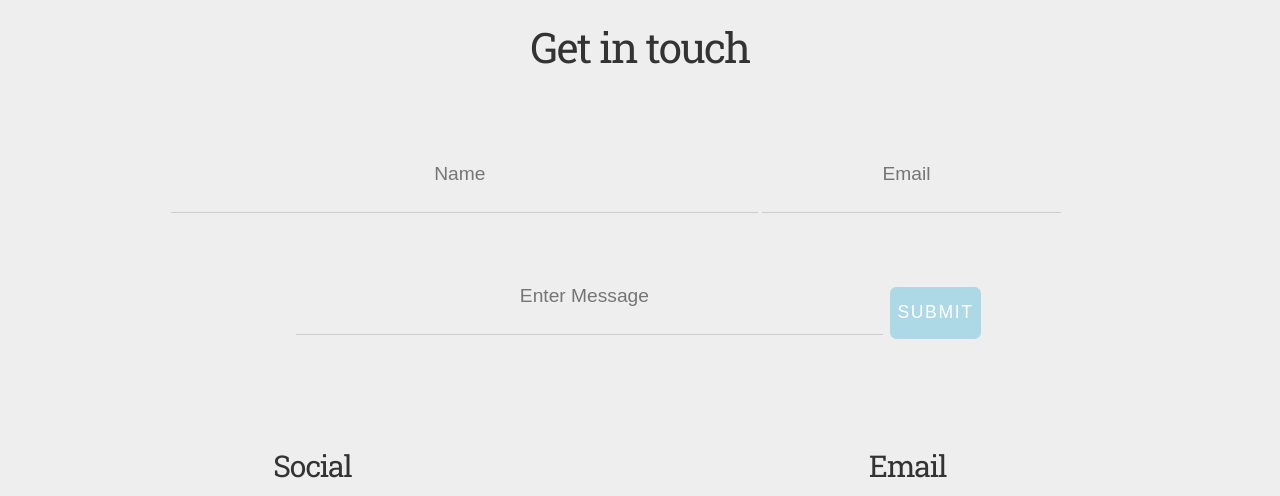
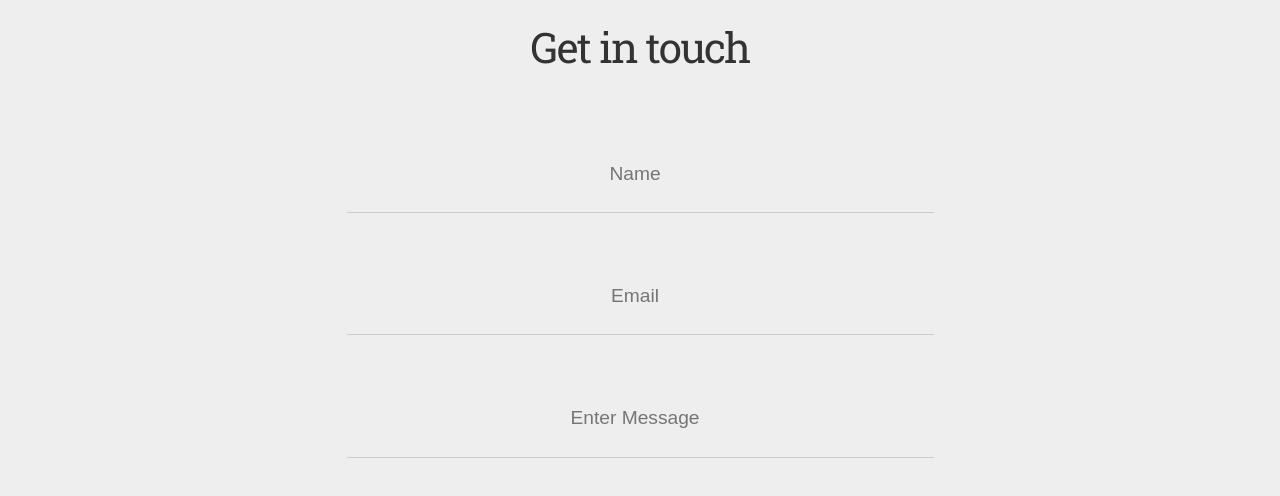
Before and after one commit to Badaptos/Front-End-Portfolio, a plain HTML site: page index.html in a window 1280 px wide. Shown: the part 2260-2756 px from the top of the page. Drawn offline with nearby package versions, Linux system fonts and the light colour scheme.

Commit message:
fixed contact page for tablet and larger displays

```diff
--- a/css/main.css
+++ b/css/main.css
@@ -189,13 +189,22 @@ footer{
   .billboard h1{
     font-size: 4rem;
   }
+
+  input{
+    display: block;
+  }
 }
 
 @media screen and (min-width: 670px){
-
   .nav-menu{
     float: none;
     margin: 0;
+  }
+
+  input[type=email]{
+    min-width: 50%;
+    margin: 0 auto;
+    margin-bottom: 2em;
   }
 }
 
--- a/index.html
+++ b/index.html
@@ -99,12 +99,13 @@
 
     <!-- CONTACT SECTION -->
      <section class="row" id="contact">
+       <section class="container-lg">
          <div class="col-md-12 txt-center">
            <h2>Get in touch</h2>
            <fieldset title="contact">
-           <input type="text" placeholder="Name">
-           <input type="email" placeholder="Email">
-           <input type="text" placeholder="Enter Message">
+             <input type="text" placeholder="Name" class="center-content">
+             <input type="email" placeholder="Email" class="center-content">
+             <input type="text" placeholder="Enter Message" class="center-content">
              <button>Submit</button>
            </fieldset>
            <div class="col-sm-6">
@@ -121,6 +122,7 @@
            </div>
          </div>
        </section>
+     </section>
    </main>
   <!-- END MAIN -->
 
```
Lines whose indentation alone changed are shown as unchanged.
